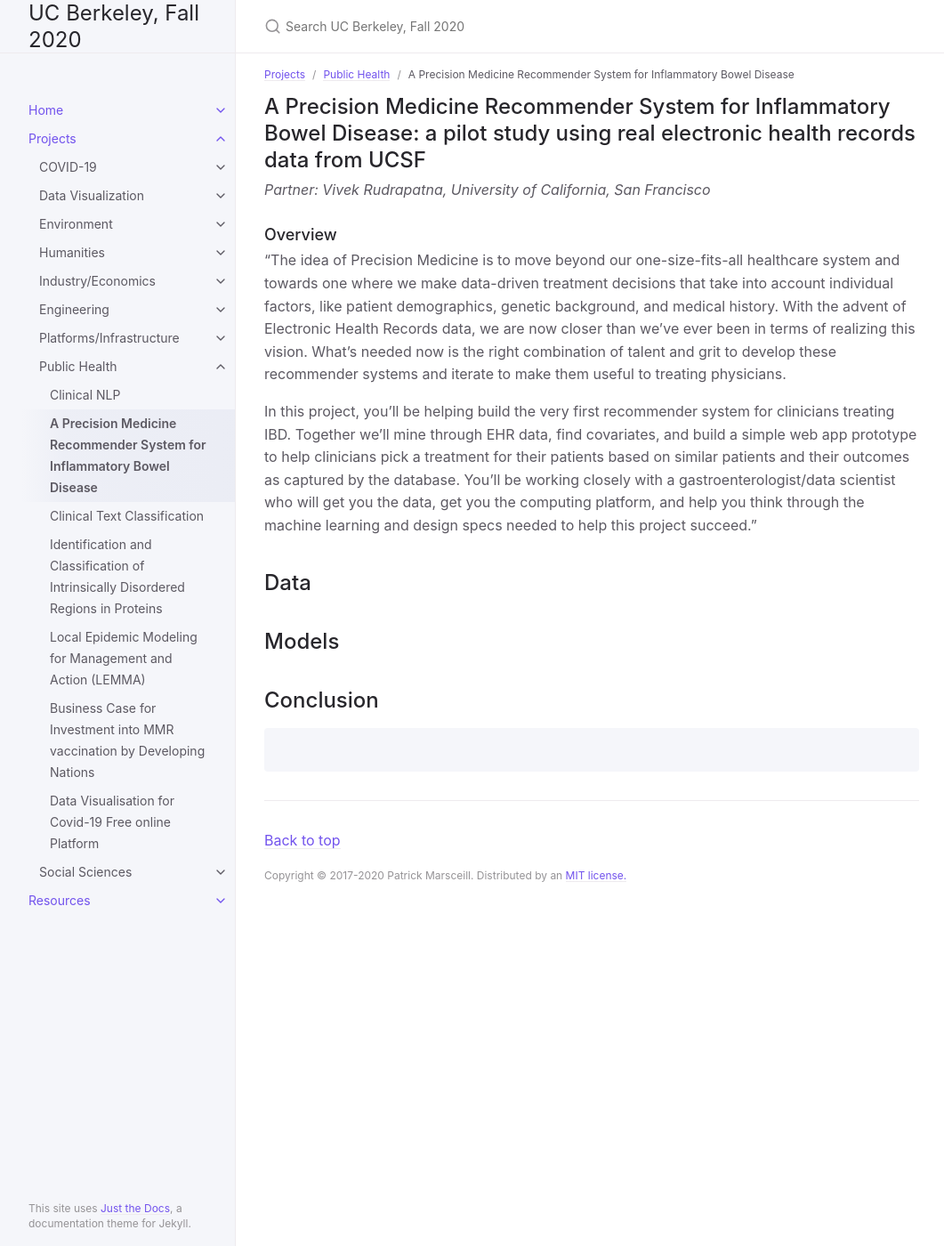
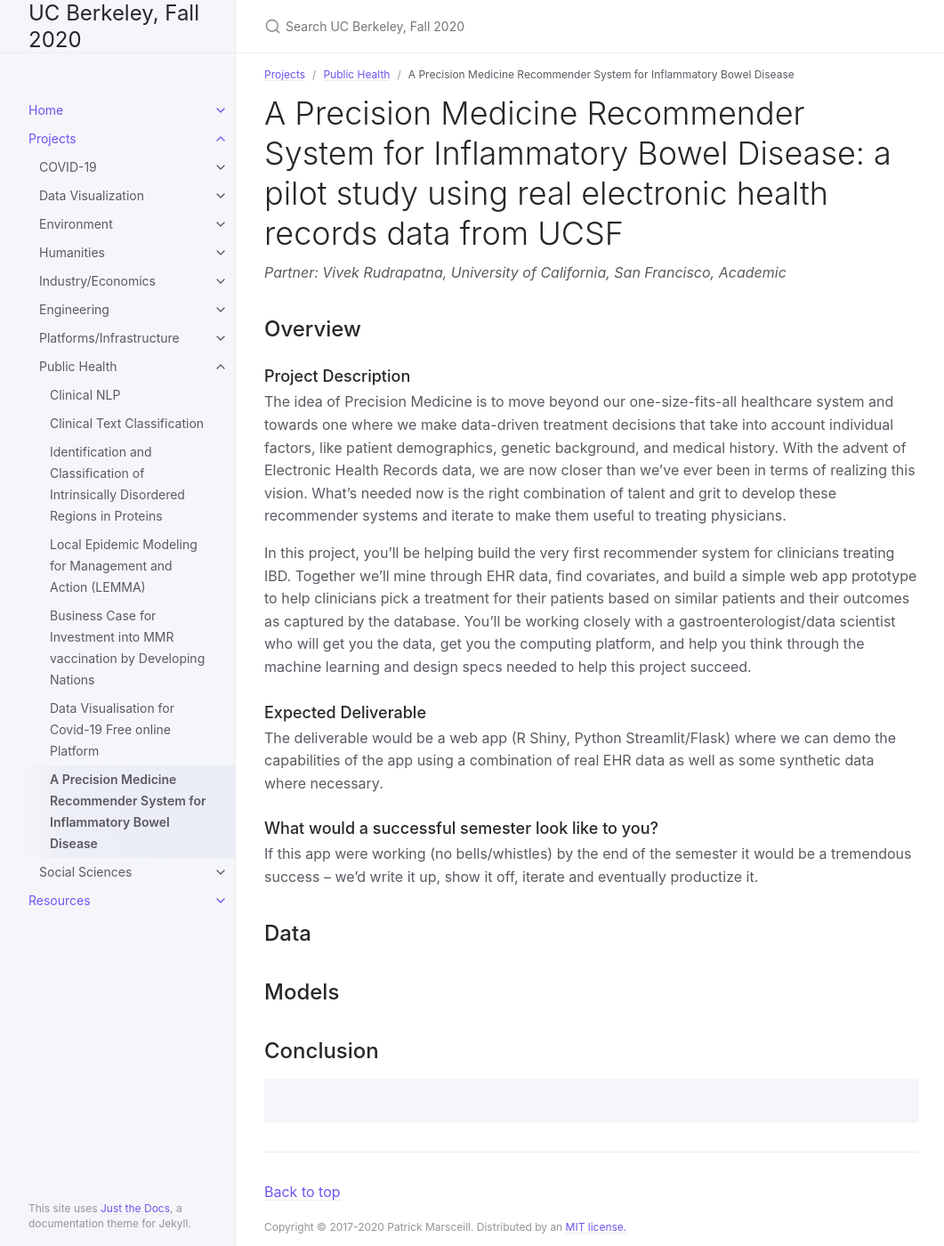
Before and after one commit to DS-Discovery/ds-discovery.github.io, a Jekyll site: the page built from Projects/Public Health/Precision Medicine.md, in a window 1280 px wide and 1400 px high. Shown: the whole window at 89% size, without its empty margins (107-1168 px from the left). Built offline with Jekyll 4.4.1, drawn with Linux system fonts in a browser that asks for light colours.

Commit message:
Update Precision Medicine.md

```diff
--- a/Projects/Public Health/Precision Medicine.md
+++ b/Projects/Public Health/Precision Medicine.md
@@ -3,18 +3,22 @@ layout: default
 title: A Precision Medicine Recommender System for Inflammatory Bowel Disease
 parent: Public Health
 grand_parent: Projects
-nav_order: 0
+nav_order: 5
 ---
 
 
-## A Precision Medicine Recommender System for Inflammatory Bowel Disease: a pilot study using real electronic health records data from UCSF
-*Partner: Vivek Rudrapatna, University of California, San Francisco*
+# A Precision Medicine Recommender System for Inflammatory Bowel Disease: a pilot study using real electronic health records data from UCSF
+*Partner: Vivek Rudrapatna, University of California, San Francisco, Academic*
 
-### Overview
+## Overview
+### Project Description
+The idea of Precision Medicine is to move beyond our one-size-fits-all healthcare system and towards one where we make data-driven treatment decisions that take into account individual factors, like patient demographics, genetic background, and medical history. With the advent of Electronic Health Records data, we are now closer than we've ever been in terms of realizing this vision. What's needed now is the right combination of talent and grit to develop these recommender systems and iterate to make them useful to treating physicians.
 
-"The idea of Precision Medicine is to move beyond our one-size-fits-all healthcare system and towards one where we make data-driven treatment decisions that take into account individual factors, like patient demographics, genetic background, and medical history. With the advent of Electronic Health Records data, we are now closer than we've ever been in terms of realizing this vision. What's needed now is the right combination of talent and grit to develop these recommender systems and iterate to make them useful to treating physicians.
-
-In this project, you'll be helping build the very first recommender system for clinicians treating IBD. Together we'll mine through EHR data, find covariates, and build a simple web app prototype to help clinicians pick a treatment for their patients based on similar patients and their outcomes as captured by the database. You'll be working closely with a gastroenterologist/data scientist who will get you the data, get you the computing platform, and help you think through the machine learning and design specs needed to help this project succeed."
+In this project, you'll be helping build the very first recommender system for clinicians treating IBD. Together we'll mine through EHR data, find covariates, and build a simple web app prototype to help clinicians pick a treatment for their patients based on similar patients and their outcomes as captured by the database. You'll be working closely with a gastroenterologist/data scientist who will get you the data, get you the computing platform, and help you think through the machine learning and design specs needed to help this project succeed.
+### Expected Deliverable
+The deliverable would be a web app (R Shiny, Python Streamlit/Flask) where we can demo the capabilities of the app using a combination of real EHR data as well as some synthetic data where necessary.
+### What would a successful semester look like to you?
+If this app were working (no bells/whistles) by the end of the semester it would be a tremendous success -- we'd write it up, show it off, iterate and eventually productize it.
 
 ## Data
 
```
